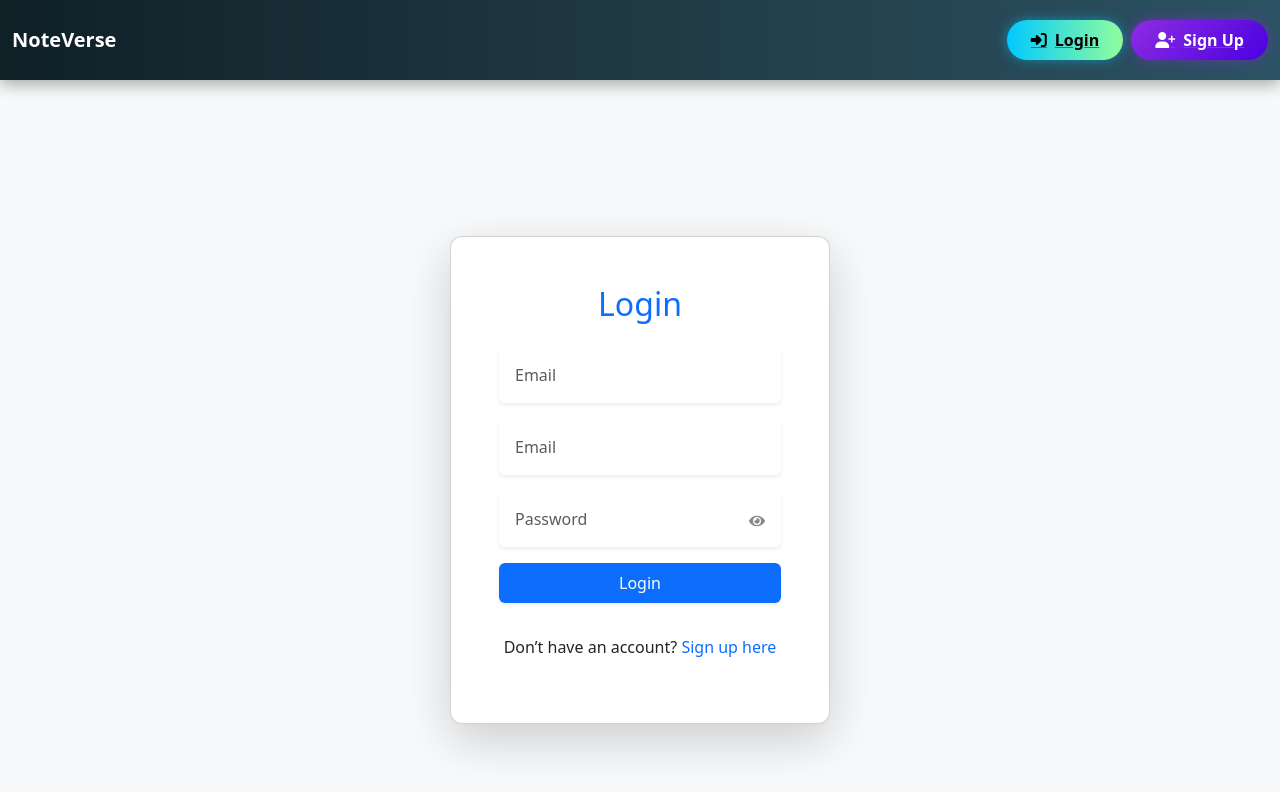
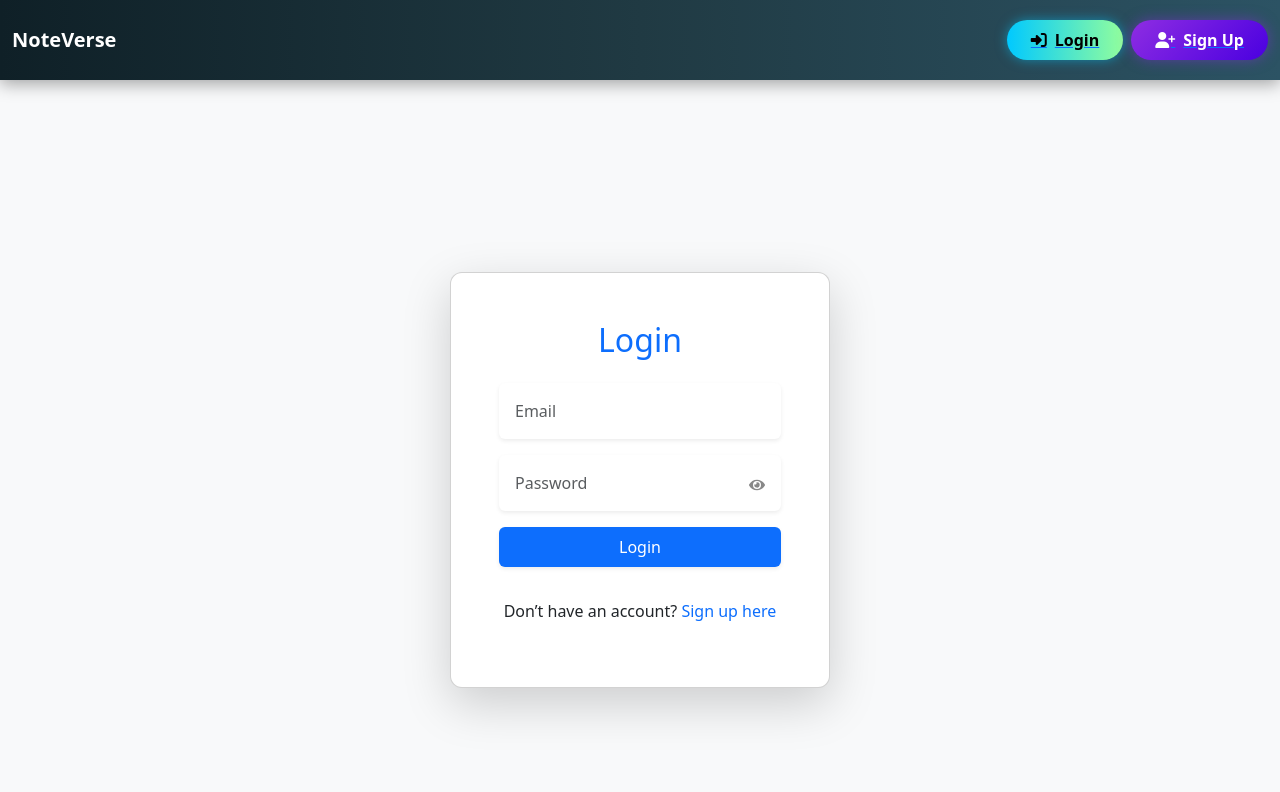
Before and after one commit to OmkarGaikwad5/NoteVerse-, a React (Vite) app: page /login in a window 1280 px wide. Shown: the top 792 px of the page. Built offline with nearby package versions, Linux system fonts and the light colour scheme; no server answers.

Commit message:
Login Page Fixed

```diff
--- a/src/pages/Login.jsx
+++ b/src/pages/Login.jsx
@@ -68,17 +68,7 @@ function Login() {
               required
             />
           </div>
-                    <div className="mb-3">
-            <input
-              type="email"
-              className="form-control shadow-sm border-0 p-3"
-              placeholder="Email"
-              value={email}
-              onChange={(e) => setEmail(e.target.value)}
-              autoComplete="email"
-              required
-            />
-          </div>
+
 
           {/* 👁 Password Field with Toggle */}
           <div className="mb-3 position-relative">
```
